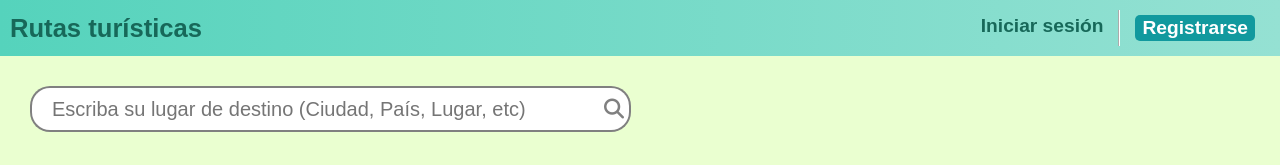
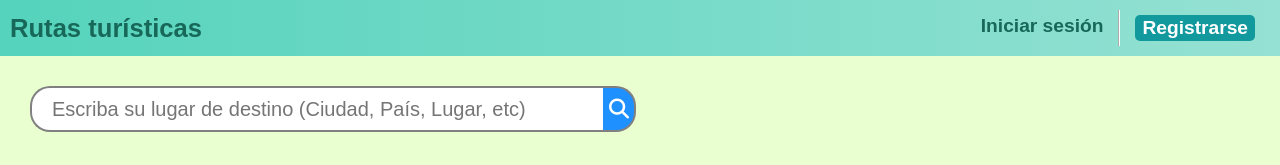
Before and after one commit to Trixtaro/rutasturisticas, a React (Create React App) app in the folder react-app/: page / in a window 1280 px wide. Shown: the top 165 px of the page. Built offline with nearby package versions, Linux system fonts and the light colour scheme.

Commit message:
Se agrego el css necesario para el autocomplete

```diff
--- a/react-app/src/components/Buscador.js
+++ b/react-app/src/components/Buscador.js
@@ -7,11 +7,13 @@ class Buscador extends React.Component{
 
     render(){
         return (
-            <form className="Buscador" action="">
-                <input type="text" placeholder={this.props.placeholder} />
-                <Link to="">
-                    <i className="fas fa-search lupa"></i>
-                </Link>
+            <form autoComplete="off" className="" action="">
+                <div className="Buscador autocomplete">
+                    <input id="buscador" type="text" placeholder={this.props.placeholder} />
+                    <button className="lupa" type="submit">
+                        <i className="fas fa-search"></i>
+                    </button>
+                </div>
             </form>
         );
     }
--- a/react-app/src/components/styles/Buscador.css
+++ b/react-app/src/components/styles/Buscador.css
@@ -27,7 +27,7 @@
     display: flex;
     justify-content: flex-end;
     align-items: center;
-    width: 20px;
+    width: 25px;
     height: 40px;
     padding: 1px 5px 1px 1px;
     border-color: gray;
@@ -36,4 +36,44 @@
     border-width: 2px;
     border-left-width: 0;
     border-style: solid;
+    box-sizing: content-box;
 }
+
+.autocomplete{
+    position: relative;
+}
+
+.autocomplete button[type=submit] {
+    background-color: DodgerBlue;
+    color: #fff;
+}
+
+.autocomplete-items {
+    position: absolute;
+    border: 1px solid #d4d4d4;
+    border-bottom: none;
+    border-top: none;
+    z-index: 99;
+    /*position the autocomplete items to be the same width as the container:*/
+    top: 100%;
+    left: 0;
+    right: 0;
+}
+
+.autocomplete-items div {
+    padding: 10px;
+    cursor: pointer;
+    background-color: #fff;
+    border-bottom: 1px solid #d4d4d4;
+}
+
+  .autocomplete-items div:hover {
+    /*when hovering an item:*/
+    background-color: #e9e9e9;
+}
+
+.autocomplete-active {
+    /*when navigating through the items using the arrow keys:*/
+    background-color: DodgerBlue !important;
+    color: #ffffff;
+}
```
